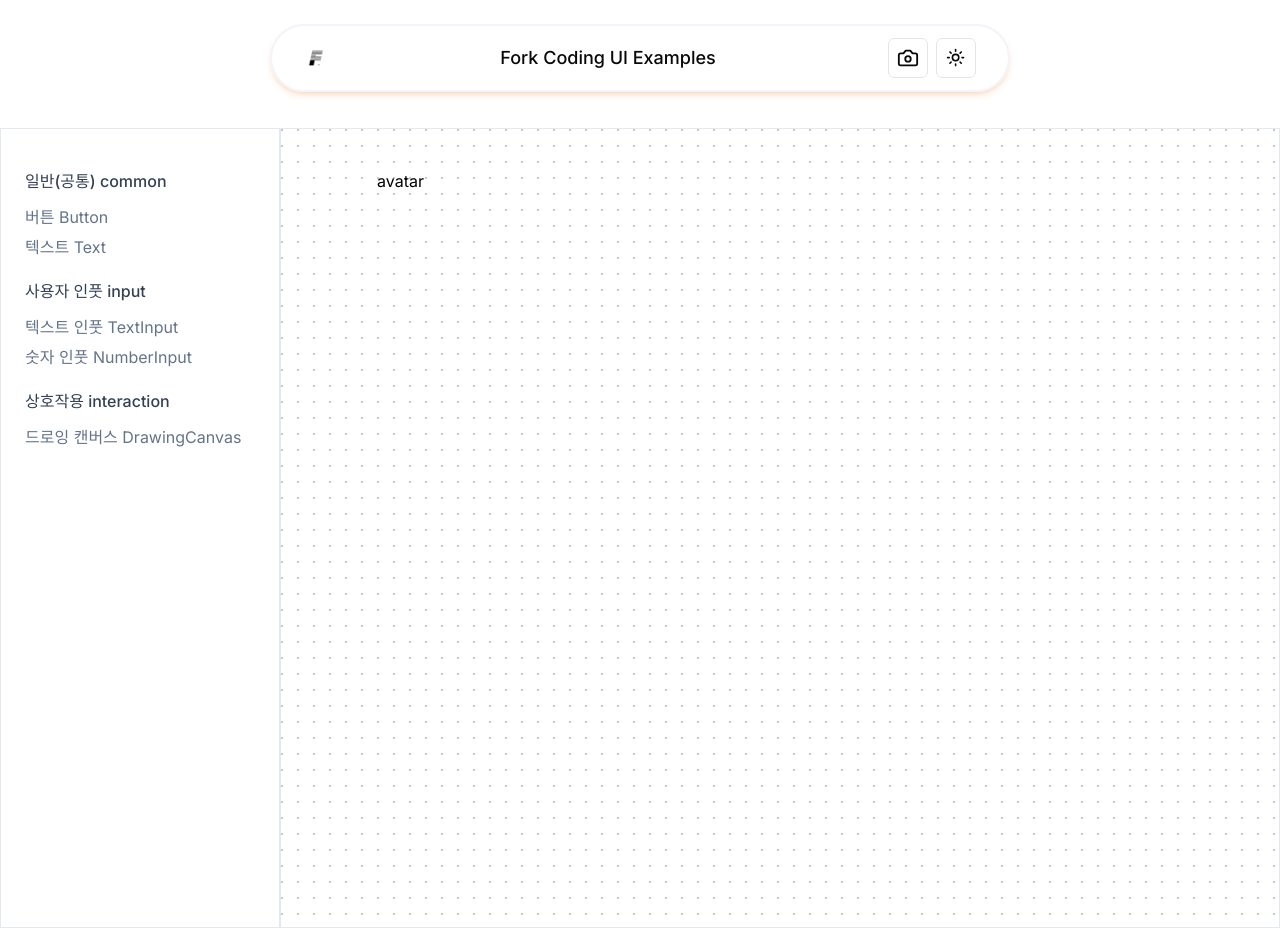
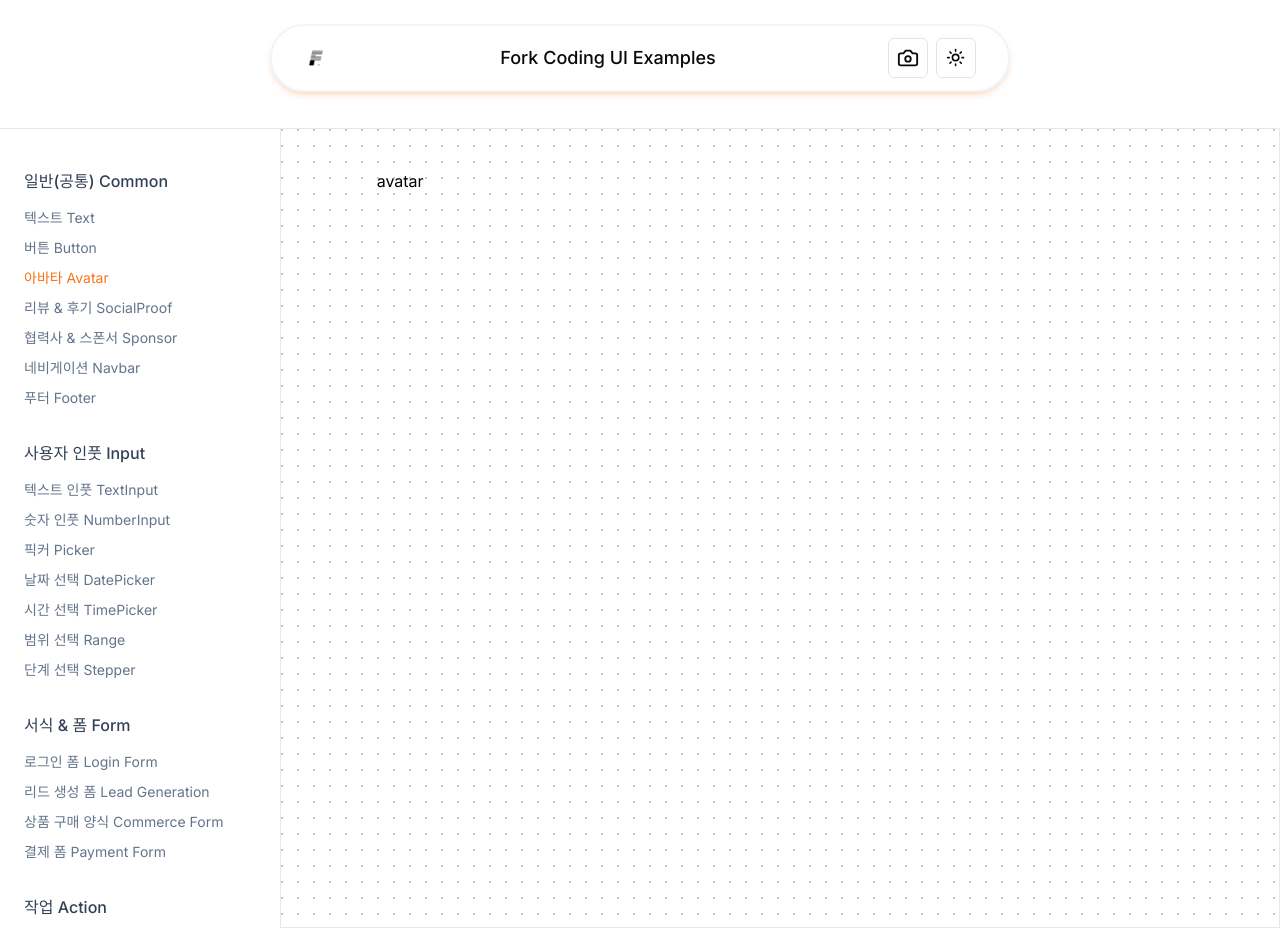
Before and after one commit to ss-forkcoding/fork-example, a Next.js app: page /ui/avatar in a window 1280 px wide. Built offline with nearby package versions, Linux system fonts and the light colour scheme.

Commit message:
feat: add links

```diff
--- a/src/app/layout.tsx
+++ b/src/app/layout.tsx
@@ -21,7 +21,7 @@ export default function RootLayout({
   return (
     <html lang="en">
       <body
-        className={`${inter.className} overflow-hidden flex justify-center items-center flex-col h-screen transition-colors duration-700 `}
+        className={`${inter.className} overflow-hidden flex justify-center items-center flex-col max-h-screen transition-colors duration-700 `}
       >
         <ThemeProvider attribute="class" defaultTheme="system" enableSystem>
           <div className="py-6 fixed top-0 z-20 transition-colors duration-700">
--- a/src/app/ui/[ui]/page.tsx
+++ b/src/app/ui/[ui]/page.tsx
@@ -8,9 +8,8 @@ const UIViewPages = ({
     ui: string;
   };
 }) => {
-  console.log(params);
   return (
-    <main className="flex min-h-screen px-24 pt-10 w-full  border border-slate-200 border-collapse overflow-scroll relative">
+    <main className="flex h-screen px-24 pt-10 w-full  border border-slate-200 border-collapse overflow-scroll relative">
       <DotPattern />
       <p className="text-black">{params.ui}</p>
     </main>
--- a/src/components/global/sidebar/index.tsx
+++ b/src/components/global/sidebar/index.tsx
@@ -5,7 +5,7 @@ import SidebarLink from "./sidebar-link";
 
 const SideBar = () => {
   return (
-    <aside className="w-[360px] min-h-screen pt-10 border px-6 border-slate-200 border-collapse overflow-scroll space-y-5">
+    <aside className="w-[360px] h-screen pt-10 pb-52 border-t px-6 border-slate-200 border-collapse space-y-8 overflow-scroll">
       {UI_CATEGORIES.map((category, idx) => (
         <section key={category.id} className="flex flex-col gap-3">
           <div>
--- a/src/components/global/sidebar/sidebar-link.tsx
+++ b/src/components/global/sidebar/sidebar-link.tsx
@@ -14,7 +14,9 @@ const SidebarLink = ({ href, label }: SidebarLinkProps) => {
   return (
     <Link
       href={`${href}`}
-      className={`${isActive ? "text-orange-500" : "text-slate-500"} `}
+      className={`${
+        isActive ? "text-orange-500" : "text-slate-500"
+      } transition-colors duration-300 hover:text-orange-500 text-sm`}
     >
       {label}
     </Link>
--- a/src/constants/index.ts
+++ b/src/constants/index.ts
@@ -1,4 +1,4 @@
-type UICategories = "공통" | "인풋" | "인터렉션";
+type UICategories = "공통" | "인풋" | "폼" | "작업";
 
 type CategoryLists = {
   id: UICategories;
@@ -12,18 +12,58 @@ type UILink = {
 };
 
 export const UI_CATEGORIES: CategoryLists[] = [
-  { id: "공통", label: "일반(공통) common" },
-  { id: "인풋", label: "사용자 인풋 input" },
-  { id: "인터렉션", label: "상호작용 interaction" },
+  { id: "공통", label: "일반(공통) Common" },
+  { id: "인풋", label: "사용자 인풋 Input" },
+  { id: "폼", label: "서식 & 폼 Form" },
+  { id: "작업", label: "작업 Action" },
 ];
 
 export const COMMON_UI: UILink[] = [
+  { id: "공통", href: "/text", label: "텍스트 Text" },
   { id: "공통", href: "/button", label: "버튼 Button" },
-  { id: "공통", href: "/text", label: "텍스트 Text" },
+  { id: "공통", href: "/avatar", label: "아바타 Avatar" },
+  { id: "공통", href: "/social-proof", label: "리뷰 & 후기 SocialProof" },
+  { id: "공통", href: "/sponsor", label: "협력사 & 스폰서 Sponsor" },
+  { id: "공통", href: "/navigation", label: "네비게이션 Navbar" },
+  { id: "공통", href: "/footer", label: "푸터 Footer" },
   { id: "인풋", href: "/text-input", label: "텍스트 인풋 TextInput" },
   { id: "인풋", href: "/number-input", label: "숫자 인풋 NumberInput" },
+  { id: "인풋", href: "/picker", label: "픽커 Picker" },
+  { id: "인풋", href: "/date-picker", label: "날짜 선택 DatePicker" },
+  { id: "인풋", href: "/time-picker", label: "시간 선택 TimePicker" },
+  { id: "인풋", href: "/range", label: "범위 선택 Range" },
+  { id: "인풋", href: "/stepper", label: "단계 선택 Stepper" },
+  { id: "폼", href: "login-form", label: "로그인 폼 Login Form" },
+  { id: "폼", href: "lead-form", label: "리드 생성 폼 Lead Generation" },
+  { id: "폼", href: "commerce-form", label: "상품 구매 양식 Commerce Form" },
+  { id: "폼", href: "payment-form", label: "결제 폼 Payment Form" },
   {
-    id: "인터렉션",
+    id: "작업",
+    href: "/convey-builder",
+    label: "설문조사 빌더 ConveyFormBuilder",
+  },
+  {
+    id: "작업",
+    href: "/template-builder",
+    label: "템플릿 빌더 TemplateBuilder",
+  },
+  {
+    id: "작업",
+    href: "/website-builder",
+    label: "웹 사이트 빌더 WebsiteBuilder",
+  },
+  {
+    id: "작업",
+    href: "/docs",
+    label: "문서 작성 DocumentEditor",
+  },
+  {
+    id: "작업",
+    href: "/spreadsheet",
+    label: "스프레드시트 SpreadSheet",
+  },
+  {
+    id: "작업",
     href: "/drawing-canvas",
     label: "드로잉 캔버스 DrawingCanvas",
   },
```
